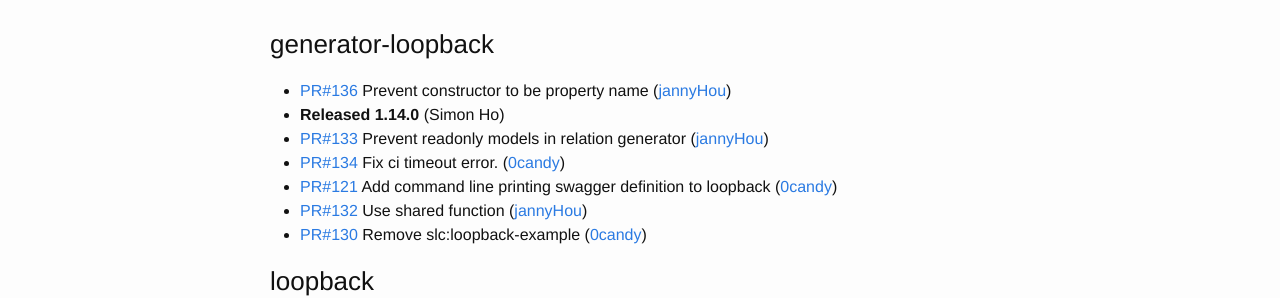
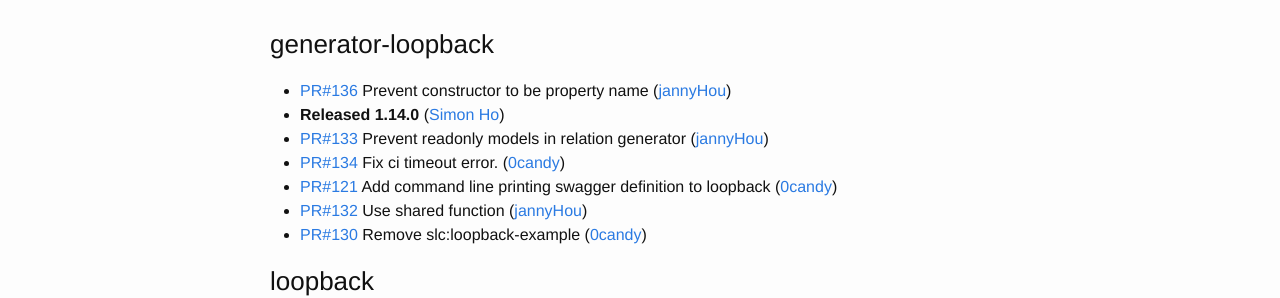
Before and after one commit to strongloop/loopback, a Jekyll site: the page built from index.md, in a window 1280 px wide and 900 px high. Shown: the part 160-458 px from the top of the window. Built offline with Jekyll 4.4.1, drawn with Linux system fonts in a browser that asks for light colours; some of the changed lines change nothing that is shown.

Commit message:
Update changelog

```diff
--- a/index.md
+++ b/index.md
@@ -7,7 +7,7 @@
 
 ### generator-loopback
  * [PR#136](https://github.com/strongloop/generator-loopback/pull/136) Prevent constructor to be property name ([jannyHou](https://github.com/jannyHou))
- * **Released 1.14.0** (Simon Ho)
+ * **Released 1.14.0** ([Simon Ho](https://github.com/superkhau))
  * [PR#133](https://github.com/strongloop/generator-loopback/pull/133) Prevent readonly models in relation generator ([jannyHou](https://github.com/jannyHou))
  * [PR#134](https://github.com/strongloop/generator-loopback/pull/134) Fix ci timeout error. ([0candy](https://github.com/0candy))
  * [PR#121](https://github.com/strongloop/generator-loopback/pull/121) Add command line printing swagger definition to loopback ([0candy](https://github.com/0candy))
```
